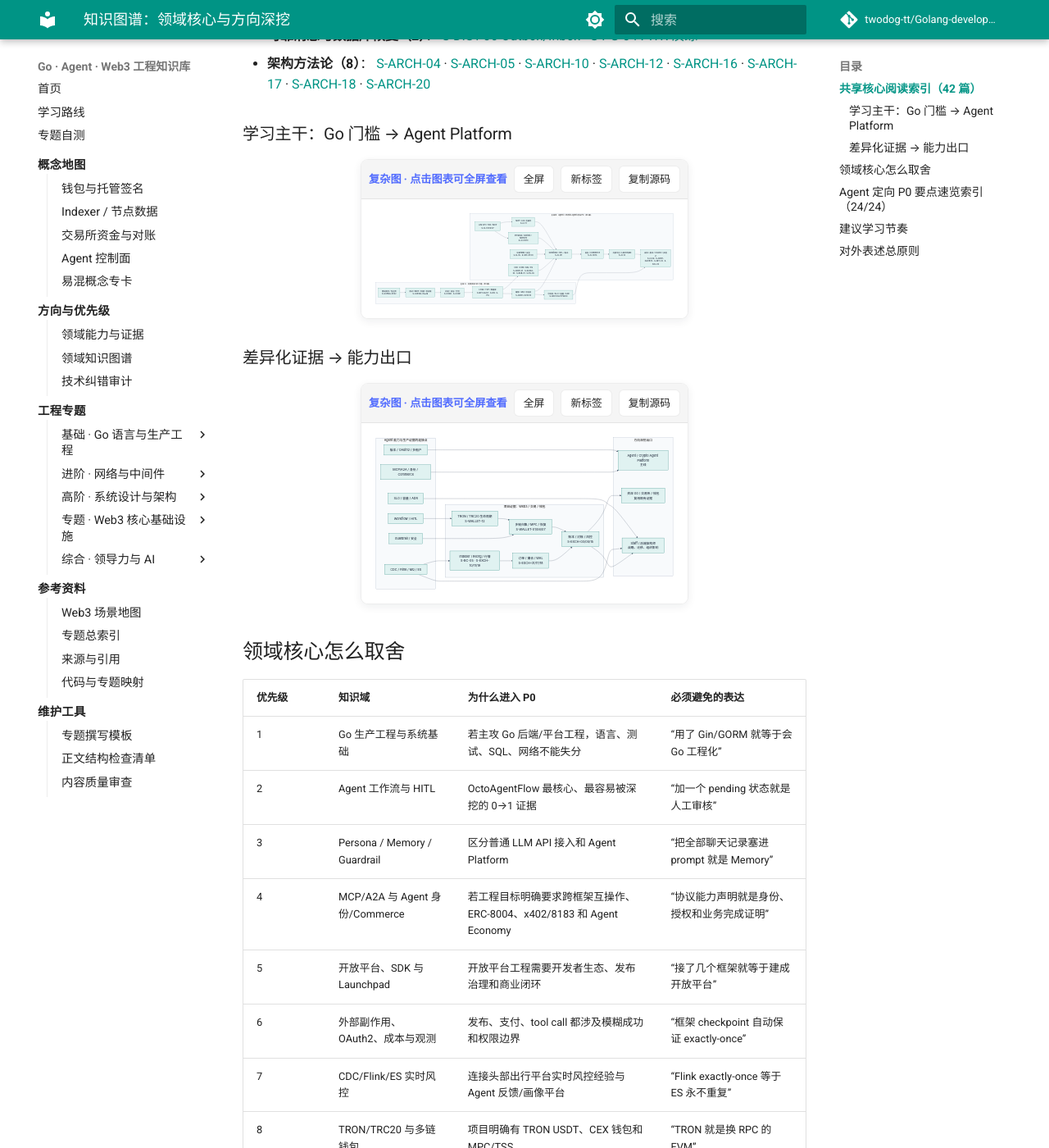
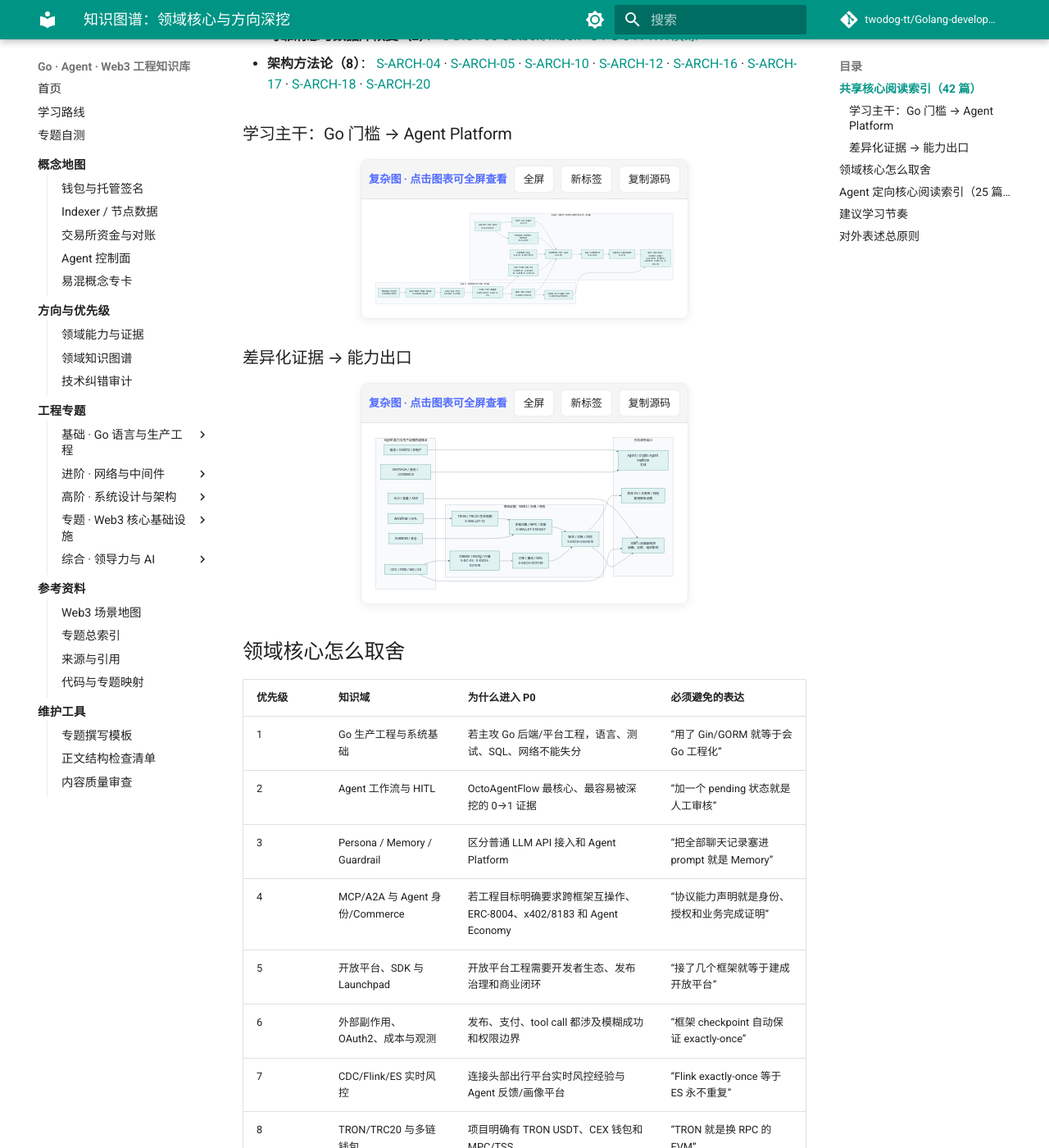
Before and after one commit to twodog-tt/Golang-development-manual, an MkDocs documentation site: the page built from docs/topics/_meta/p0-knowledge-graph.md, in a window 1280 px wide and 1400 px high, scrolled down 729 px. Shown: the whole window at 82% size. Built offline with MkDocs 1.6.1 and Material for MkDocs 9.7.7, drawn with Linux system fonts in a browser that asks for light colours; comment, search, counter and statistics services are not loaded; some of the changed text lies outside the part shown.

Commit message:
docs: align SEO and reading statistics with published topics

````diff
--- a/docs/topics/_meta/p0-knowledge-graph.md
+++ b/docs/topics/_meta/p0-knowledge-graph.md
@@ -67,7 +67,7 @@
 
 ```mermaid
 flowchart LR
-  subgraph A["主线 A：共享资深 Go 门槛（40 篇）"]
+  subgraph A["主线 A：共享资深 Go 门槛（42 篇）"]
     A1["错误契约 / 包边界<br/>S-GOENG-01/02"]
     A2["测试 / Race / 构建 / 供应链<br/>S-GOENG-03~06"]
     A3["并发 / 背压 / 手写<br/>S-CONC · S-CODE"]
@@ -77,7 +77,7 @@ flowchart LR
     A1 --> A2 --> A3 --> A4 --> A5 --> A6
   end
 
-  subgraph B["主线 B：Agent / Crypto Agent 定向 P0（24 篇）"]
+  subgraph B["主线 B：Agent / Crypto Agent 定向 P0（25 篇）"]
     B1["LLM API / Tool / MCP<br/>S-AI-01/03/07"]
     B2["MCP / A2A 互操作<br/>S-AI-11"]
     B3["Workflow / HITL / 发布<br/>S-AI-09"]
@@ -85,7 +85,7 @@ flowchart LR
     B5["Guardrail / 安全<br/>S-AI-05 · S-SEC-01/04"]
     B6["身份 / Commerce<br/>S-AI-12/13"]
     B7["开放平台 / Launchpad<br/>S-AI-14"]
-    B8["成本 / 版本 / OAuth2 / 多租户<br/>S-AI-06 · S-ARCH-08/09/15 · S-NET-04 · S-SOL-05"]
+    B8["成本 / 评测 / 版本 / OAuth2 / 多租户<br/>S-AI-06/15 · S-ARCH-08/09/15 · S-NET-04 · S-SOL-05"]
     B9["CDC / Flink / MQ / ES<br/>S-ARCH-21 · S-KAFKA-02 · S-RAB-01 · S-ES-03"]
     B1 --> B2 --> B3
     B1 --> B4 --> B3
@@ -153,11 +153,11 @@ flowchart LR
 | 9 | 交易所状态机与量化指标 | 证明高吞吐、账本、行情和故障恢复深度 | “只报 3k/20k QPS，不说明 workload 和持久化边界” |
 | 10 | Staff 案例 | 系统演进与跨团队协作需要跨团队决策、迁移和组织影响 | “把模板案例包装成自己做过的生产案例” |
 
-## Agent 定向 P0 要点速览索引（24/24）
+## Agent 定向核心阅读索引（25 篇）
 
-以下链接直接进入正文要点速览；建议按组内顺序复习，每题先闭卷讲 30 秒，再展开 3 分钟。
+原有专题链接进入正文要点速览，新增评测专题从 30 秒版进入；建议按组内顺序复习，每题先闭卷讲 30 秒，再展开 3 分钟。
 
-- **AI / Crypto Agent 核心（12）**：
+- **AI / Crypto Agent 核心（13）**：
   [S-AI-01](../10-ai-engineering/S-AI-01-llm-api-integration.md#oral-card) ·
   [S-AI-03](../10-ai-engineering/S-AI-03-agent-tool-calling.md#oral-card) ·
   [S-AI-04](../10-ai-engineering/S-AI-04-prompt-context.md#oral-card) ·
@@ -169,7 +169,8 @@ flowchart LR
   [S-AI-11](../10-ai-engineering/S-AI-11-mcp-a2a-vendor-neutral-interoperability.md#oral-card) ·
   [S-AI-12](../10-ai-engineering/S-AI-12-erc8004-agent-identity-reputation-validation.md#oral-card) ·
   [S-AI-13](../10-ai-engineering/S-AI-13-x402-erc8183-agent-commerce.md#oral-card) ·
-  [S-AI-14](../10-ai-engineering/S-AI-14-crypto-agent-open-platform-marketplace-launchpad.md#oral-card)
+  [S-AI-14](../10-ai-engineering/S-AI-14-crypto-agent-open-platform-marketplace-launchpad.md#oral-card) ·
+  [S-AI-15](../10-ai-engineering/S-AI-15-agent-evaluation-release-gates.md)
 - **平台控制面（5）**：
   [S-ARCH-08](../03-system-design/S-ARCH-08-rate-limiting.md#oral-card) ·
   [S-ARCH-09](../03-system-design/S-ARCH-09-circuit-breaker.md#oral-card) ·
--- a/mkdocs.yml
+++ b/mkdocs.yml
@@ -1,5 +1,5 @@
 site_name: Go · Agent · Web3 工程知识库
-site_description: Go 生产工程、Web3 链上基建与资金链路、AI/Crypto Agent 控制面的开源工程知识库（235 篇）
+site_description: Go 生产工程、Web3 链上基建与资金链路、AI/Crypto Agent 控制面的开源工程知识库（242 篇）
 site_url: https://twodog-tt.github.io/Golang-development-manual/
 repo_url: https://github.com/twodog-tt/Golang-development-manual
 repo_name: twodog-tt/Golang-development-manual
````
Also changed, not shown: docs/index.md (+1 -1 lines), docs/learning-path-senior.md (+7 -7 lines), docs/topics/_meta/role-priority-matrix.md (+2 -1 lines).
